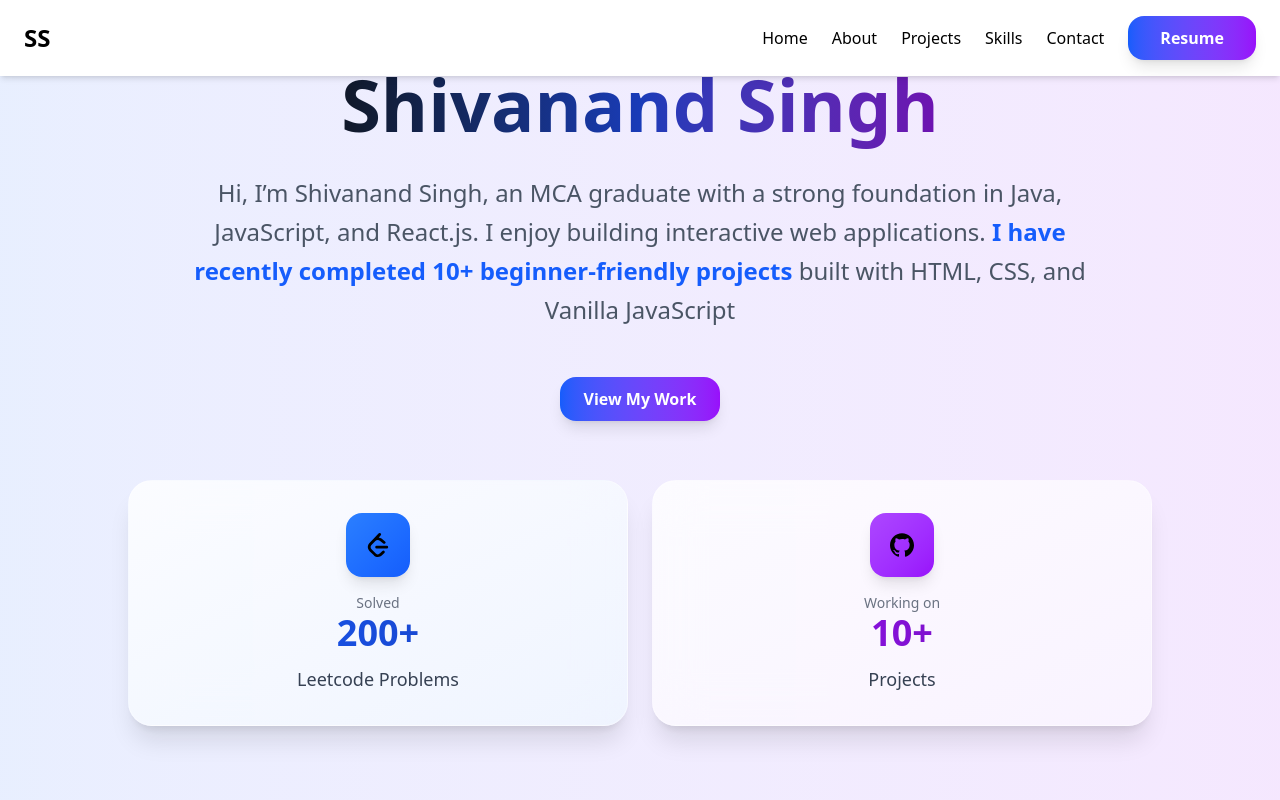
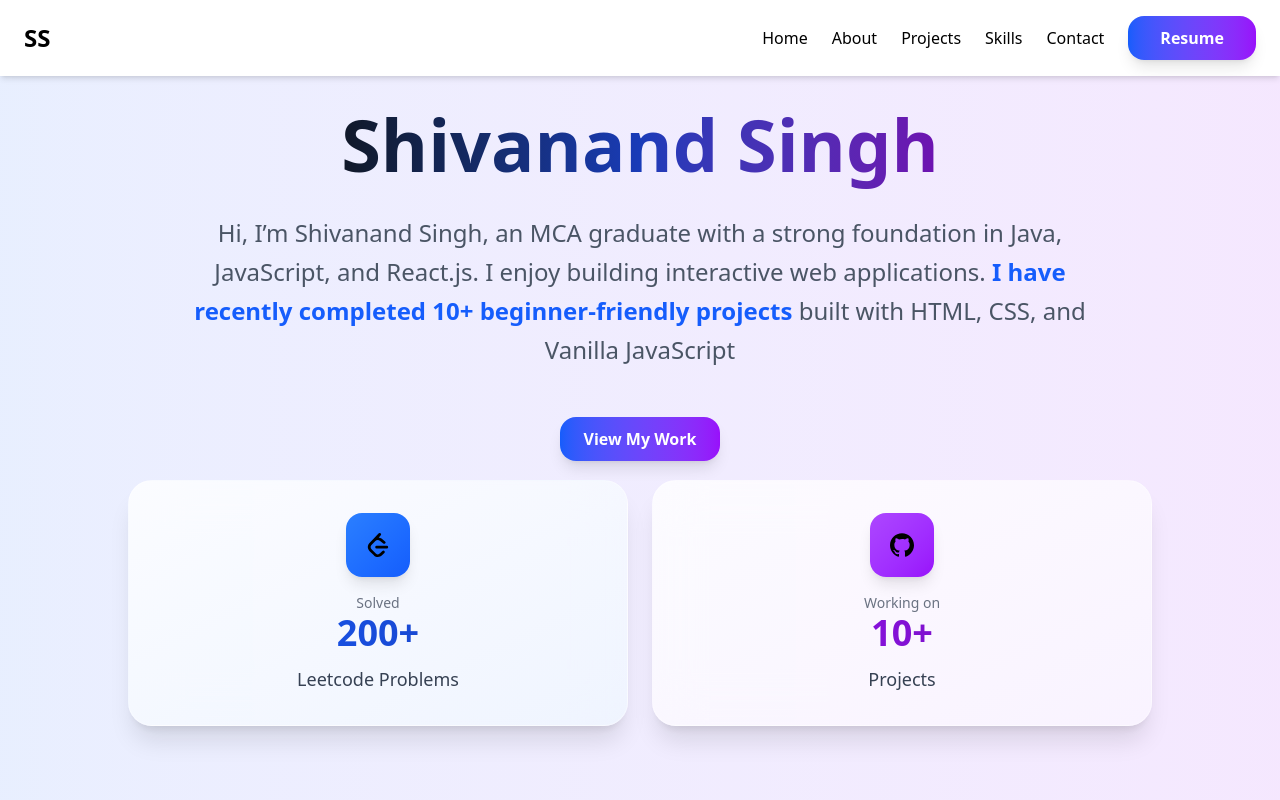
Before and after one commit to shhiivm/myPortfolio, a React (Vite) app: page / in a window 1280 px wide. Shown: the top 800 px of the page. Built offline with nearby package versions, Linux system fonts and the light colour scheme.

Commit message:
minor changes

```diff
--- a/src/components/Hero.jsx
+++ b/src/components/Hero.jsx
@@ -5,7 +5,7 @@ const Hero = () => {
   return (
     <div className="bg-gradient-to-r from-blue-600/10 to-purple-600/10 pb-20">
       <section className="h-[50vh] sm:h-[60vh] flex flex-col justify-center items-center text-center">
-        <h1 className="text-2xl xs:text-3xl sm:text-4xl md:text-5xl lg:text-6xl xl:text-7xl font-bold bg-gradient-to-r from-gray-900 via-blue-800 to-purple-800 bg-clip-text text-transparent mb-4 md:mb-6 leading-tight">
+        <h1 className="text-2xl xs:text-3xl sm:text-4xl md:text-5xl lg:text-6xl xl:text-7xl font-bold bg-gradient-to-r from-gray-900 via-blue-800 to-purple-800 bg-clip-text text-transparent mb-4 md:mb-6 leading-tight mt-20">
           Shivanand Singh
           {/* <span className="block text-lg xs:text-xl sm:text-2xl md:text-3xl lg:text-4xl xl:text-5xl mt-1 md:mt-2">
             Web Developer
```
